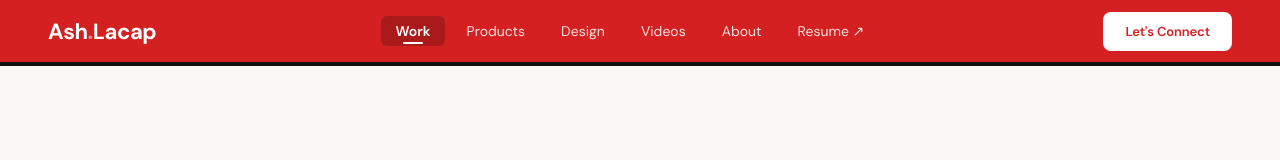
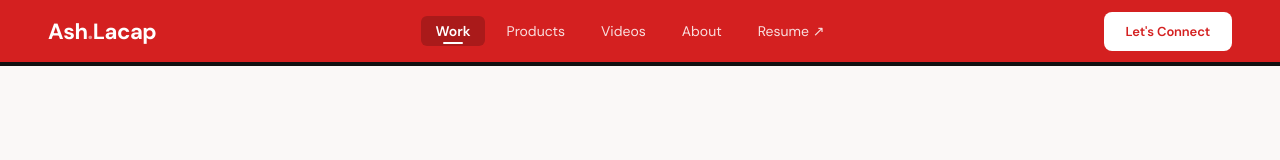
Before and after one commit to ashlacap/ash-portfolio, a React (Vite) app: page / in a window 1280 px wide. Shown: the top 160 px of the page. Built offline with nearby package versions, Linux system fonts and the light colour scheme.

Commit message:
Auto-save

```diff
--- a/src/Nav.jsx
+++ b/src/Nav.jsx
@@ -29,7 +29,6 @@ const Nav = ({ activePage, activeSection, onNavigate }) => {
   const links = [
     { label: 'Work', page: 'work' },
     { label: 'Products', page: 'side-quests' },
-    { label: 'Design', page: 'graphic-design' },
     { label: 'Videos', page: 'video-edits' },
     { label: 'About', page: 'about' },
   ];
```
